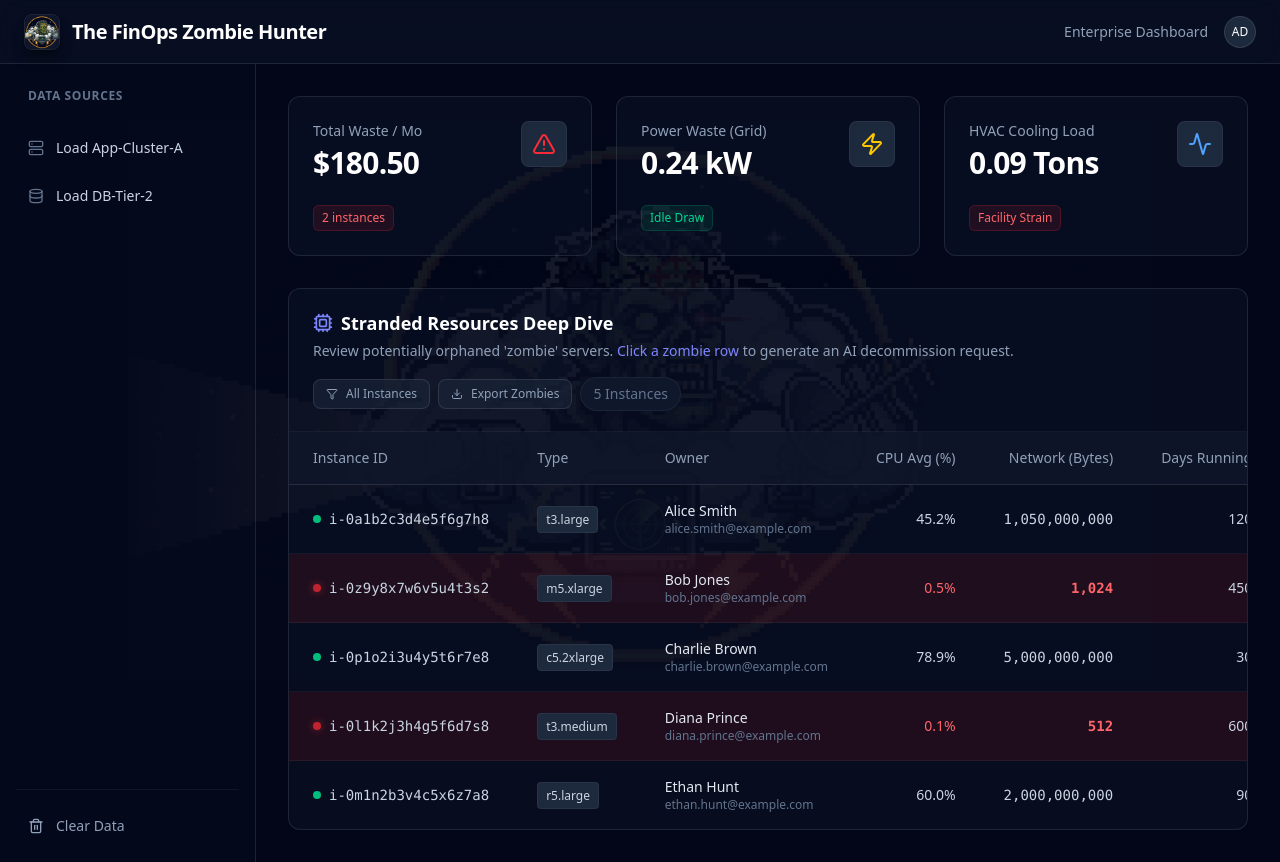
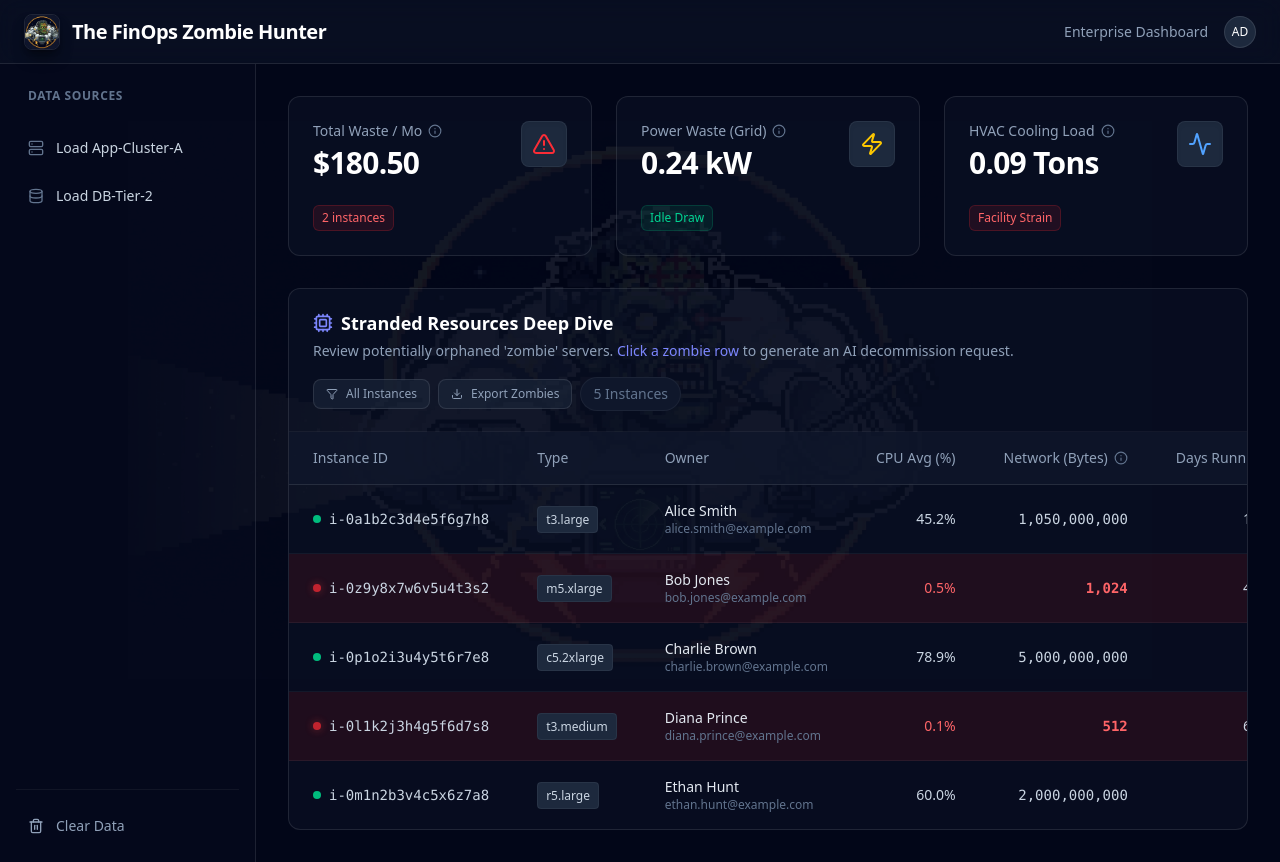
Before and after one commit to martymcfli/the-finops-zombie-hunter, a React (Vite) app: page / in a window 1280 px wide. Built offline with nearby package versions, Linux system fonts and the light colour scheme.

Commit message:
feat: add CSS-only Tooltip component with cheat-sheet content on metrics and network header

```diff
--- a/src/App.tsx
+++ b/src/App.tsx
@@ -8,6 +8,7 @@ import {
   Database,
   Download,
   Filter,
+  Info,
   MessageSquare,
   Server,
   Skull,
@@ -53,6 +54,30 @@ function useCountUp(target: number, duration = 900): number {
   }, [target, duration]);
 
   return current;
+}
+
+// ---------------------------------------------------------------------------
+// Tooltip component — pure CSS via Tailwind group/group-hover
+// ---------------------------------------------------------------------------
+function Tooltip({ text }: { text: string }) {
+  return (
+    <span className="relative inline-flex items-center group/tip">
+      <Info className="w-3.5 h-3.5 text-slate-500 group-hover/tip:text-slate-300 cursor-help transition-colors shrink-0" />
+      <span
+        className={[
+          'pointer-events-none absolute bottom-full left-1/2 -translate-x-1/2 mb-2.5',
+          'w-64 rounded-lg border border-white/10 bg-slate-800/95 p-3 shadow-2xl',
+          'text-xs leading-relaxed text-slate-300',
+          'opacity-0 group-hover/tip:opacity-100 transition-opacity duration-200',
+          'z-[9999]',
+        ].join(' ')}
+      >
+        {/* Arrow */}
+        <span className="absolute -bottom-1.5 left-1/2 -translate-x-1/2 w-3 h-3 rotate-45 bg-slate-800 border-r border-b border-white/10" />
+        {text}
+      </span>
+    </span>
+  );
 }
 
 // ---------------------------------------------------------------------------
@@ -507,7 +532,10 @@ export default function App() {
               <div className="absolute inset-0 bg-gradient-to-br from-indigo-500/5 to-transparent opacity-0 group-hover:opacity-100 transition-opacity duration-500" />
               <div className="flex justify-between items-start relative z-10">
                 <div>
-                  <p className="text-sm font-medium text-slate-400 mb-1">Total Waste / Mo</p>
+                  <p className="text-sm font-medium text-slate-400 mb-1 flex items-center gap-1.5">
+                    Total Waste / Mo
+                    <Tooltip text="Calculates the total monthly cost of all instances flagged as 'Zombies'." />
+                  </p>
                   <h3 className="text-3xl font-semibold text-white tracking-tight">
                     <AnimatedNumber value={totalCostWaste} prefix="$" decimals={2} />
                   </h3>
@@ -528,7 +556,10 @@ export default function App() {
               <div className="absolute inset-0 bg-gradient-to-br from-indigo-500/5 to-transparent opacity-0 group-hover:opacity-100 transition-opacity duration-500" />
               <div className="flex justify-between items-start relative z-10">
                 <div>
-                  <p className="text-sm font-medium text-slate-400 mb-1">Power Waste (Grid)</p>
+                  <p className="text-sm font-medium text-slate-400 mb-1 flex items-center gap-1.5">
+                    Power Waste (Grid)
+                    <Tooltip text="Assumes ~120 Watts of idle power draw per zombie instance, converted to Kilowatts." />
+                  </p>
                   <h3 className="text-3xl font-semibold text-white tracking-tight">
                     <AnimatedNumber value={totalPowerKW} suffix=" kW" decimals={2} />
                   </h3>
@@ -549,7 +580,10 @@ export default function App() {
               <div className="absolute inset-0 bg-gradient-to-br from-indigo-500/5 to-transparent opacity-0 group-hover:opacity-100 transition-opacity duration-500" />
               <div className="flex justify-between items-start relative z-10">
                 <div>
-                  <p className="text-sm font-medium text-slate-400 mb-1">HVAC Cooling Load</p>
+                  <p className="text-sm font-medium text-slate-400 mb-1 flex items-center gap-1.5">
+                    HVAC Cooling Load
+                    <Tooltip text="Calculates facility strain using an industry-standard 1.3 Power Usage Effectiveness (PUE) multiplier. 3.517 kW = 1 Ton of HVAC cooling." />
+                  </p>
                   <h3 className="text-3xl font-semibold text-white tracking-tight">
                     <AnimatedNumber value={coolingLoadTons} suffix=" Tons" decimals={2} />
                   </h3>
@@ -616,7 +650,12 @@ export default function App() {
                     <th className="px-6 py-4 font-medium">Type</th>
                     <th className="px-6 py-4 font-medium">Owner</th>
                     <th className="px-6 py-4 font-medium text-right">CPU Avg (%)</th>
-                    <th className="px-6 py-4 font-medium text-right">Network (Bytes)</th>
+                    <th className="px-6 py-4 font-medium text-right">
+                      <span className="inline-flex items-center justify-end gap-1.5">
+                        Network (Bytes)
+                        <Tooltip text="The threshold metric. Instances with under 50,000 bytes of network traffic are flagged as isolated/orphaned zombies." />
+                      </span>
+                    </th>
                     <th className="px-6 py-4 font-medium text-right">Days Running</th>
                     <th className="px-6 py-4 font-medium text-right">Monthly Cost</th>
                     <th className="px-6 py-4 font-medium text-center">Action</th>
```
